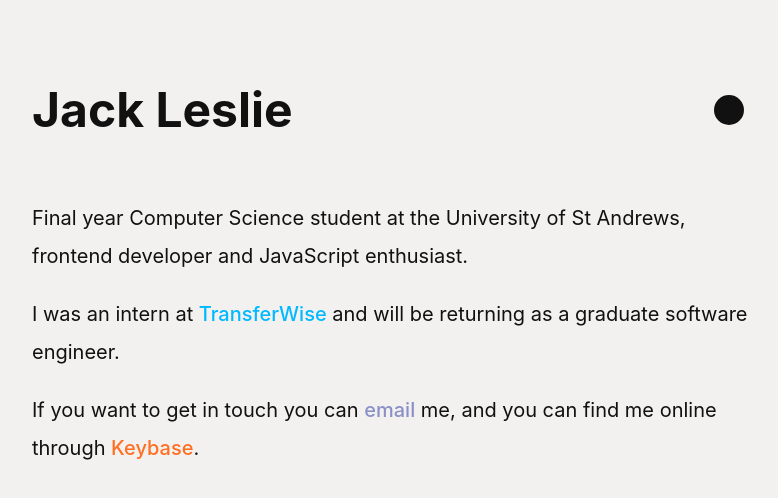
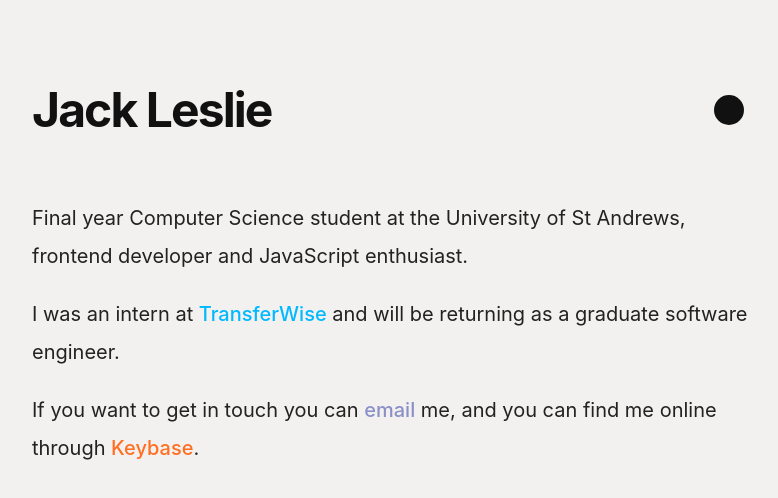
Before and after one commit to jackleslie/dev, a Next.js app: page / in a window 1280 px wide. Shown: the top 498 px of the page, without its empty margins (248-1026 px from the left). Built offline with nearby package versions, Linux system fonts and the light colour scheme.

Commit message:
style: new midground color & new h1 letter spacing

```diff
--- a/style.css
+++ b/style.css
@@ -2,8 +2,11 @@
   --font: -apple-system, blinkmacsystemfont, system-ui, sans-serif;
   --main-content: 45rem;
   --white: rgba(243, 241, 240, 0.99);
+  --white-grey: rgba(243, 241, 240, 0.91);
   --black: #111;
+  --black-grey: #222;
   --foreground: var(--black);
+  --midground: var(--black-grey);
   --background: var(--white);
   --transferwise: #00b9ff;
   --protonmail: #8a90c7;
@@ -19,6 +22,7 @@
 
 :root.dark {
   --foreground: var(--white);
+  --midground: var(--white-grey);
   --background: var(--black);
   --moon-top: -4px;
   --moon-left: 6px;
@@ -57,11 +61,12 @@ h1 {
   margin-block-start: 0.5em;
   margin-block-end: 0.5em;
   transition: var(--transition);
+  letter-spacing: -0.04em;
 }
 
 p {
   font-family: var(--font);
-  color: var(--foreground);
+  color: var(--midground);
   font-size: 1.25rem;
   transition: var(--transition);
 }
```
